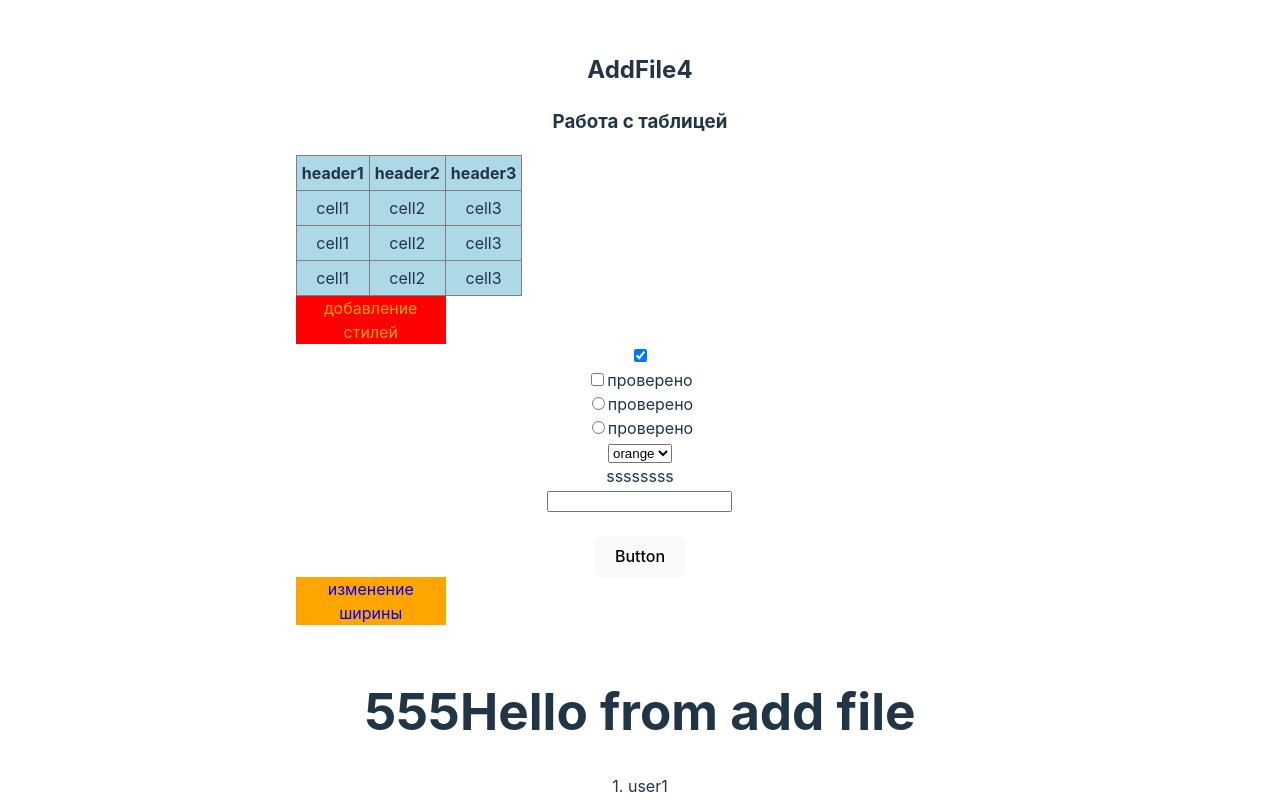
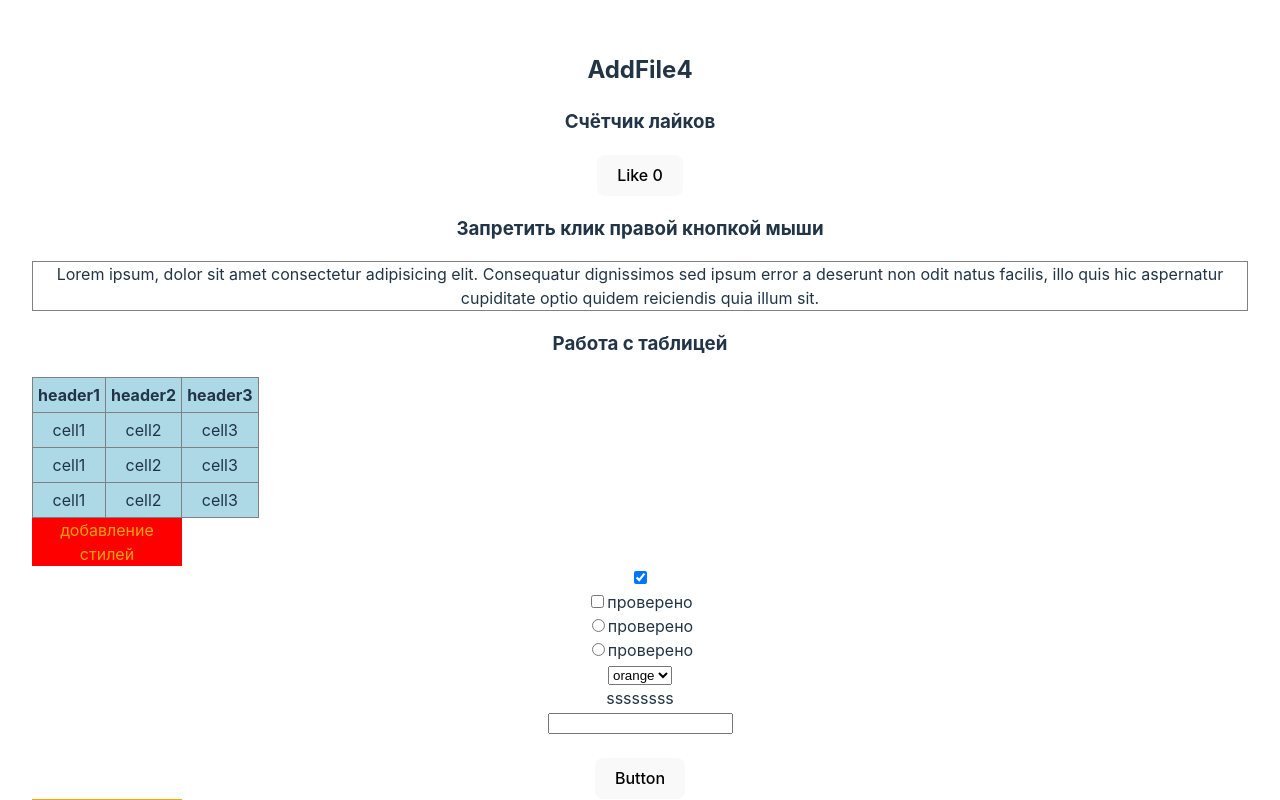
Before and after one commit to belkud/work_with_Vue, a Vue app: page / in a window 1280 px wide. Shown: the top 800 px of the page. Built offline with nearby package versions, Linux system fonts and the light colour scheme.

Commit message:
make task with pop-up button

```diff
--- a/src/components/AddFile4.vue
+++ b/src/components/AddFile4.vue
@@ -1,4 +1,3 @@
-
 <script setup lang="ts">
 import { ref, vModelCheckbox } from "vue";
 
@@ -6,12 +5,14 @@ let inputText = ref('')
 let width = ref(150)
 // let divWidth  = ref(150)
 
+const like = ref(0)
+
 const newColor = 'orange'
 
 console.log('12345');
 
 function changeWidth() {
-    width.value+=25
+    width.value += 25
     console.log(width.value);
     // divWidth.style.width= 150 + width.value + 'px'
     // console.log(width);
@@ -21,30 +22,50 @@ function changeWidth() {
 
 
 
-function showEl (e:any) {
+function showEl(e: any) {
     console.log(e.target);
 
 }
 
-function showTarget(e:any) {
+function showTarget(e: any) {
     e.target.style.background = 'red'
 }
 
-function showTarget2(e:any) {
+function showTarget2(e: any) {
     e.target.style.background = ''
 }
 
+let opacity = ref(0) as any
+
+window.addEventListener('scroll', ()=> {
+    // if (window.scrollY>200) {
+    //     opacity.value=1
+    // } else {
+    //     opacity.value=0
+    // }
+
+    window.scrollY>200 ? opacity.value = 1 : opacity.value = 0
+})
+
 </script>
 
-<template>
+<template  @click="console.log('eee')">
     <h2>AddFile4</h2>
+    <button id="goUp"  :style="{opacity: opacity}">наверх</button>
 
+<h3>Счётчик лайков</h3>
 
+<button @click="like++">Like {{  like  }}</button>
+
+    <h3>Запретить клик правой кнопкой мыши</h3>
+
+    <div @contextmenu.prevent="console.log('test')" style="border: 1px solid gray;">Lorem ipsum, dolor sit amet consectetur adipisicing elit. Consequatur dignissimos sed ipsum error a deserunt
+        non odit natus facilis, illo quis hic aspernatur cupiditate optio quidem reiciendis quia illum sit.</div>
 
 
     <h3>Работа с таблицей</h3>
 
-<table @mousemove="showTarget"  @mouseout="showTarget2">
+    <table @mousemove="showTarget" @mouseout="showTarget2">
         <tr>
             <th>header1</th>
             <th>header2</th>
@@ -68,7 +89,7 @@ function showTarget2(e:any) {
     </table>
 
 
-<div :style="{color: newColor, background:'red', width: '150px'}"> добавление стилей</div>
+    <div :style="{ color: newColor, background: 'red', width: '150px' }"> добавление стилей</div>
 
 
 
@@ -76,17 +97,17 @@ function showTarget2(e:any) {
 
     <form action="">
         <div>
-            <input  type="checkbox">
+            <input type="checkbox">
             <label for="">проверено</label>
         </div>
 
         <div>
-            <input type="radio" >
+            <input type="radio">
             <label for="">проверено</label>
         </div>
 
         <div>
-            <input type="radio" >
+            <input type="radio">
             <label for="">проверено</label>
         </div>
         <select name="" id="">
@@ -103,11 +124,11 @@ function showTarget2(e:any) {
     <slot></slot>
 
     <input type="text" v-model="inputText">
-  <div>{{ inputText  }}</div>
+    <div>{{ inputText }}</div>
 
     <br>
     <button @click="changeWidth()">Button</button>
-  <div id="divWidth" :style="'width:'  +width +'px'" >изменение ширины</div>
+    <div id="divWidth" :style="'width:' + width + 'px'">изменение ширины</div>
     <br>
     <!-- <slot></slot> -->
 
@@ -115,17 +136,19 @@ function showTarget2(e:any) {
 
 <style scoped>
 #divWidth {
-        color: blue ;
+    color: blue;
     min-width: 150px;
     background-color: orange
 }
 
 table {
-        border-collapse:collapse;
+    border-collapse: collapse;
     border: 1px solid gray;
     background: lightblue;
 }
-    table td, table th{
+
+table td,
+table th {
     padding: 5px;
     border: 1px solid gray;
 }
@@ -133,4 +156,12 @@ function showTarget2(e:any) {
 /* table td:hover {
         background: orange;
     } */
+
+#goUp {
+    position: fixed;
+    right: 10px;
+    margin-top: 50%;
+}
+
+
 </style>
```
Lines whose indentation alone changed are shown as unchanged.
